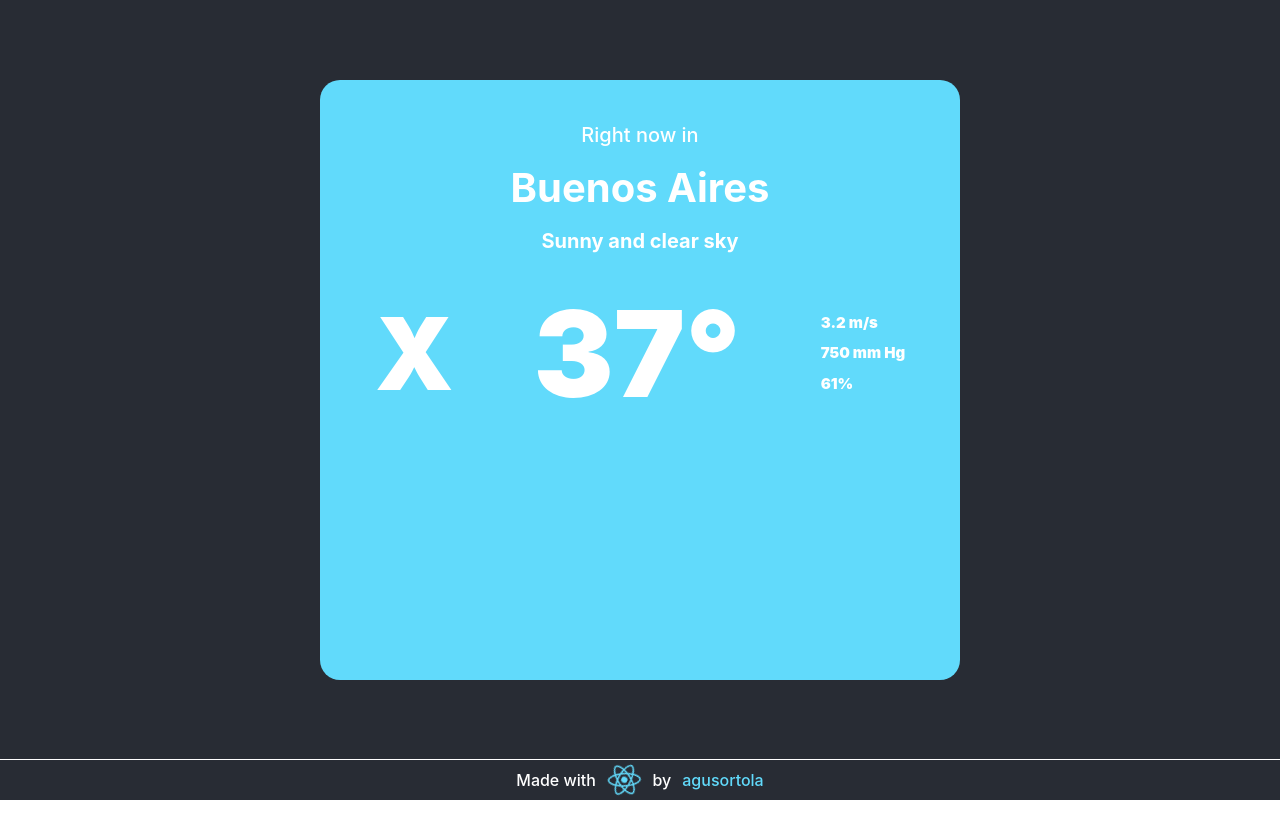
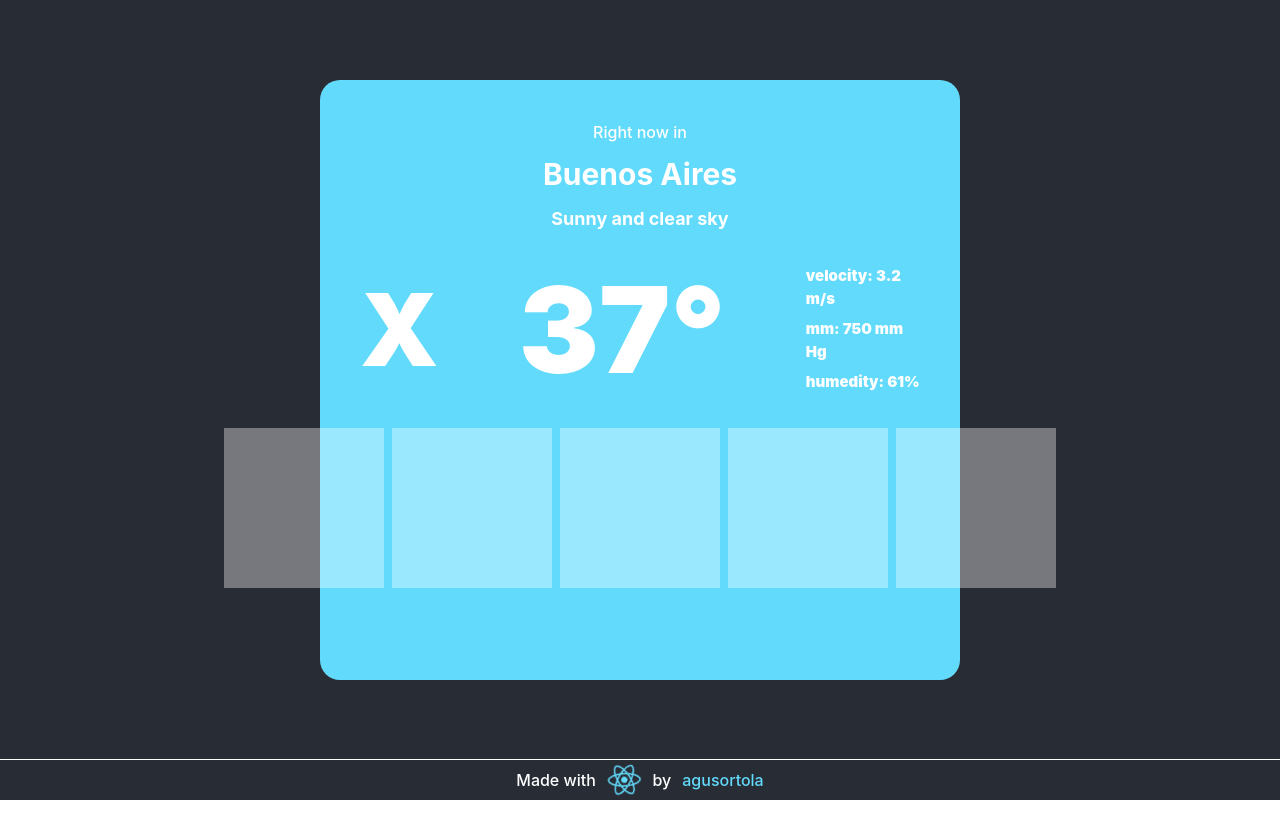
Before and after one commit to agusortola/flow-challenge, a React (Create React App) app: page / in a window 1280 px wide. Built offline with nearby package versions, Linux system fonts and the light colour scheme.

Commit message:
WeatherNow + WeatherWeek components

```diff
--- a/src/components/WeatherContainer.js
+++ b/src/components/WeatherContainer.js
@@ -1,6 +1,8 @@
-import { VStack, Text, HStack } from "@chakra-ui/react";
+import { VStack, Text, HStack, Box } from "@chakra-ui/react";
+import WeatherNow from "./WeatherNow";
+import WeatherWeek from "./WeatherWeek";
 
-const WeatherContainer = () => {
+const WeatherContainer = ( ) => {
   const dummyData = {
     header: "Right now in",
     city: "Buenos Aires",
@@ -18,50 +20,6 @@ const WeatherContainer = () => {
     base: "https://openweathermap.org/data/2.5/",
   };
 
-  const WeatherNow = () => {
-    return (
-      <>
-        <HStack>
-          <Text fontSize={20} fontWeight={500} color="white">
-            {dummyData.header}
-          </Text>
-        </HStack>
-        <HStack>
-          <Text fontSize={40} fontWeight="bold" color="white">
-            {dummyData.city}
-          </Text>
-        </HStack>
-        <HStack>
-          <Text fontSize={20} fontWeight="bold" color="white">
-            {dummyData.status}
-          </Text>
-        </HStack>
-        <HStack spacing={20}>
-        <VStack>
-          <Text fontSize={100} fontWeight={900} color="white">
-            X
-          </Text>
-        </VStack>
-        <VStack>
-          <Text fontSize={120} fontWeight={900} color="white">
-            {dummyData.temperature}
-          </Text>
-        </VStack>
-        <VStack align="flex-start">
-          <Text fontSize={15} fontWeight={900} color="white">
-            {dummyData.details.vel}
-          </Text>
-          <Text fontSize={15} fontWeight={900} color="white">
-            {dummyData.details.mm}
-          </Text>
-          <Text fontSize={15} fontWeight={900} color="white">
-            {dummyData.details.hum}
-          </Text>
-        </VStack>
-      </HStack>
-      </>
-    );
-  };
 
   return (
     <VStack
@@ -72,7 +30,8 @@ const WeatherContainer = () => {
       padding={10}
       spacing={2}
     >
-      <WeatherNow />
+      <WeatherNow data={dummyData} />
+      <WeatherWeek />
     </VStack>
   );
 };
--- /dev/null
+++ b/src/components/WeatherNow.js
@@ -0,0 +1,49 @@
+import { VStack, Text, HStack } from "@chakra-ui/react";
+
+const WeatherNow = ({ data }) => {
+
+    return (
+      <>
+        <HStack>
+          <Text fontSize={16} fontWeight={500} color="white">
+            {data.header}
+          </Text>
+        </HStack>
+        <HStack>
+          <Text fontSize={30} fontWeight="bold" color="white">
+            {data.city}
+          </Text>
+        </HStack>
+        <HStack>
+          <Text fontSize={18} fontWeight="bold" color="white">
+            {data.status}
+          </Text>
+        </HStack>
+        <HStack spacing={20}>
+          <VStack>
+            <Text fontSize={100} fontWeight={900} color="white">
+              X
+            </Text>
+          </VStack>
+          <VStack>
+            <Text fontSize={120} fontWeight={900} color="white">
+              {data.temperature}
+            </Text>
+          </VStack>
+          <VStack align="flex-start">
+            <Text fontSize={15} fontWeight={900} color="white">
+              velocity: {data.details.vel}
+            </Text>
+            <Text fontSize={15} fontWeight={900} color="white">
+              mm: {data.details.mm}
+            </Text>
+            <Text fontSize={15} fontWeight={900} color="white">
+              humedity: {data.details.hum}
+            </Text>
+          </VStack>
+        </HStack>
+      </>
+    );
+  };
+
+  export default WeatherNow;
--- /dev/null
+++ b/src/components/WeatherWeek.js
@@ -0,0 +1,25 @@
+import { VStack, HStack, Box } from "@chakra-ui/react";
+
+const WeatherWeek = () => {
+    return (
+      <HStack>
+        <VStack>
+          <Box bg="whiteAlpha.500" h={40} w={40}></Box>
+        </VStack>
+        <VStack>
+          <Box bg="whiteAlpha.500" h={40} w={40}></Box>
+        </VStack>
+        <VStack>
+          <Box bg="whiteAlpha.500" h={40} w={40}></Box>
+        </VStack>
+        <VStack>
+          <Box bg="whiteAlpha.500" h={40} w={40}></Box>
+        </VStack>
+        <VStack>
+          <Box bg="whiteAlpha.500" h={40} w={40}></Box>
+        </VStack>
+      </HStack>
+    );
+  };
+
+  export default WeatherWeek;
```
